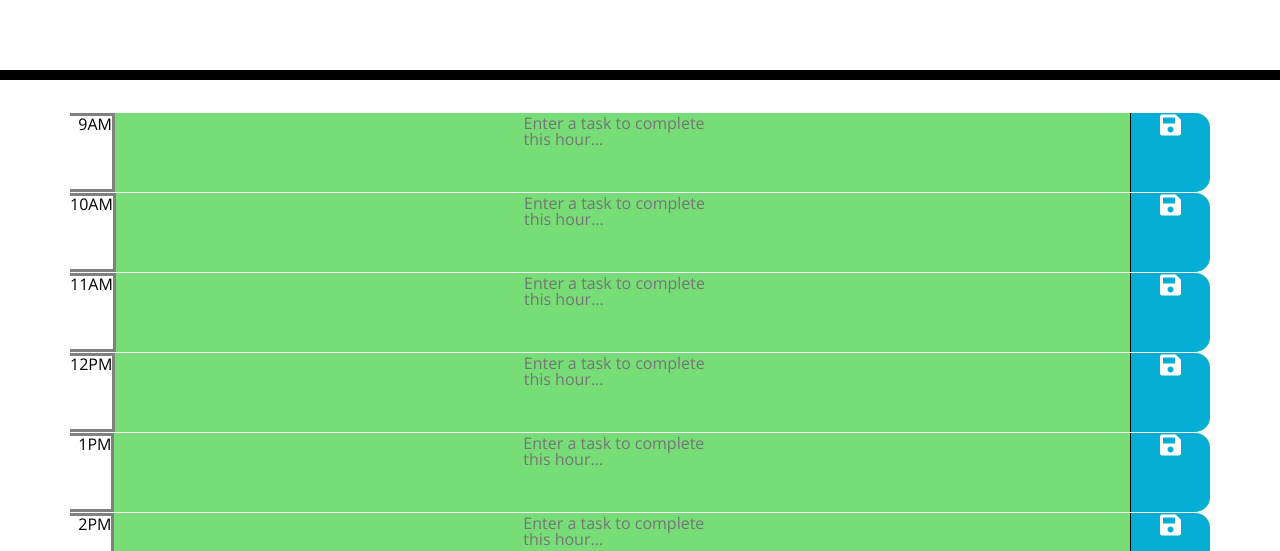
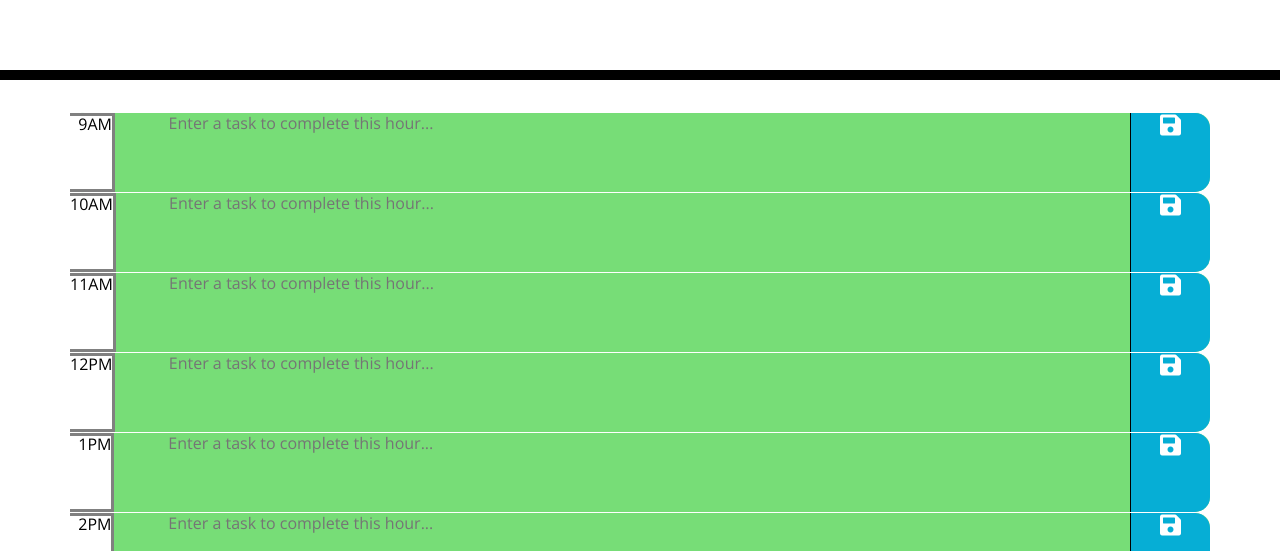
Before and after one commit to infiniteoo/homework_week_05_third_party_apis, a plain HTML site: page index.html in a window 1280 px wide. Shown: the part 249-800 px from the top of the page. Drawn offline with nearby package versions, Linux system fonts and the light colour scheme.

Commit message:
nearly perfect though the damn text area isnt filling up the whole div.  looks fine as is though.  may just submit and move forward.

```diff
--- a/css/style.css
+++ b/css/style.css
@@ -11,8 +11,9 @@ textarea {
   color: #000000;
   border-color: transparent;
   overflow: auto;
-  /* width: 100%; */
+  width: 100%;
   height: 100%;
+  -webkit-box-sizing: border-box;
 }
 
 .jumbotron {
@@ -37,7 +38,7 @@ textarea {
   height: 80px;
   border-top: 1px solid white;
   justify-content: space-between;
-  ;
+
 }
 
 .hour {
@@ -70,8 +71,6 @@ textarea {
   text-align: center;
   width: 7%;
   font-size: 24px;
-
-
 }
 
 .saveBtn i:hover {
@@ -83,14 +82,13 @@ textarea {
   font-size: 45px;
 }
 
-.time-div{
+.time-div {
   background-color: white;
   color: black;
   border: 3px solid gray;
   border-left: none;
-
 }
 
-i{
+i {
   font-size: 24px;
 }
```
Also changed, not shown: js/script.js (line endings or trailing spaces).
